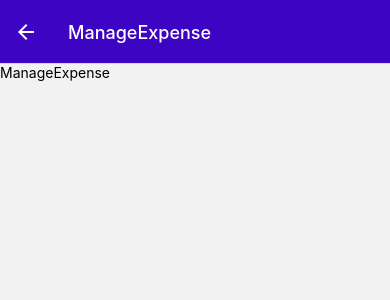
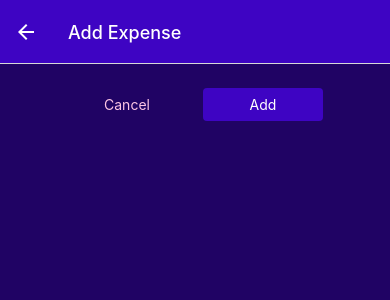
Before and after one commit to unalustuk/expense-tracker, a React Native app: screen /ManageExpense in a window 390 px wide. Shown: the top 300 px of the page. Built offline with nearby package versions, Linux system fonts and the light colour scheme.

Commit message:
ManageExpenseScreen model add cancel delete buttons and button component

```diff
--- a/App.js
+++ b/App.js
@@ -92,7 +92,7 @@
                     <Stack.Screen
                         name="ManageExpense"
                         component={ManageExpense}
-                        options={{ presentation: "modal" }}
+                        // options={{ presentation: "modal" }}
                     />
                 </Stack.Navigator>
             </NavigationContainer>
--- a/components/ExpensesOutput/ExpensesList.js
+++ b/components/ExpensesOutput/ExpensesList.js
@@ -8,7 +8,12 @@
 
     const date = Moment(item.date).format("Do MMM YYYY")
     return (
-        <ListItem amount={item.amount} descr={item.description} date={date} />
+        <ListItem
+            id={item.id}
+            amount={item.amount}
+            descr={item.description}
+            date={date}
+        />
     )
 }
 
--- a/components/ExpensesOutput/ExpensesOutput.js
+++ b/components/ExpensesOutput/ExpensesOutput.js
@@ -71,6 +71,6 @@
     container: {
         flex: 1,
         padding: 24,
-        backgroundColor: GlobalStyles.colors.primary700,
+        backgroundColor: GlobalStyles.colors.primary800,
     },
 })
--- a/components/ExpensesOutput/ListItem.js
+++ b/components/ExpensesOutput/ListItem.js
@@ -2,10 +2,12 @@
 import { useNavigation } from "@react-navigation/native"
 import { GlobalStyles } from "../../constants/styles"
 
-export default function ListItem({ amount, descr, date }) {
+export default function ListItem({id, amount, descr, date }) {
     const navigation = useNavigation()
     function expensePressHandler() {
-        navigation.navigate("ManageExpense")
+        navigation.navigate("ManageExpense",{
+            expenseId: id
+        })
     }
     return (
         <Pressable
--- /dev/null
+++ b/components/UI/Button.js
@@ -0,0 +1,53 @@
+import { View, Text, Pressable, StyleSheet } from "react-native"
+import React from "react"
+import { GlobalStyles } from "../../constants/styles"
+
+export default function Button({ children, onPress, style, mode }) {
+    return (
+        <View style={style}>
+            <Pressable
+                onPress={onPress}
+                style={({ pressed }) => pressed && styles.pressed}
+            >
+                <View
+                    style={[
+                        styles.buttonContainer,
+                        mode === "flat" && styles.flat,
+                    ]}
+                >
+                    <Text
+                        style={[
+                            styles.buttonText,
+                            mode === "flat" && styles.flatText,
+                        ]}
+                    >
+                        {children}
+                    </Text>
+                </View>
+            </Pressable>
+        </View>
+    )
+}
+
+const styles = StyleSheet.create({
+    pressed: {
+        opacity: 0.7,
+        backgroundColor: GlobalStyles.colors.primary100,
+        borderRadius: 4,
+    },
+    buttonContainer: {
+        borderRadius: 4,
+        padding: 8,
+        backgroundColor: GlobalStyles.colors.primary500,
+    },
+    flat: {
+        backgroundColor: "transparent",
+    },
+    buttonText: {
+        textAlign: "center",
+        color: "white",
+    },
+    flatText: {
+        color: GlobalStyles.colors.error50,
+    },
+})
--- a/components/UI/IconButton.js
+++ b/components/UI/IconButton.js
@@ -17,8 +17,6 @@
 
 const styles = StyleSheet.create({
     buttonContainer: {
-        justifyContent: "center",
-        alignItems: "center",
         borderRadius: 24,
         padding: 6,
         marginHorizontal: 8,
--- a/screens/ManageExpense.js
+++ b/screens/ManageExpense.js
@@ -1,12 +1,83 @@
 import { View, Text, StyleSheet } from "react-native"
-import React from "react"
+import { useLayoutEffect } from "react"
+import { GlobalStyles } from "../constants/styles"
 
-export default function ManageExpense() {
+import IconButton from "../components/UI/IconButton"
+import Button from "../components/UI/Button"
+
+export default function ManageExpense({ route, navigation }) {
+    const editedExpenseId = route.params?.expenseId
+    const isEditing = !!editedExpenseId
+
+    useLayoutEffect(() => {
+        navigation.setOptions(
+            {
+                title: isEditing ? "Edit Expense" : "Add Expense",
+            },
+            [navigation, isEditing]
+        )
+    })
+
+    function deleteExpenseHandler() {
+        navigation.goBack()
+    }
+
+    function cancelHandler() {
+        navigation.goBack()
+    }
+
+    function confirmHandler() {
+        navigation.goBack()
+    }
     return (
-        <View>
-            <Text>ManageExpense</Text>
+        <View style={styles.container}>
+            <View style={styles.buttonsContainer}>
+                <Button
+                    mode="flat"
+                    onPress={cancelHandler}
+                    style={styles.buttonStyle}
+                >
+                    Cancel
+                </Button>
+                <Button onPress={confirmHandler} style={styles.buttonStyle}>
+                    {isEditing ? "Update" : "Add"}
+                </Button>
+            </View>
+            {isEditing && (
+                <View style={styles.iconContainer}>
+                    <IconButton
+                        name={"trash"}
+                        color={GlobalStyles.colors.error500}
+                        size={36}
+                        onPress={deleteExpenseHandler}
+                    />
+                </View>
+            )}
         </View>
     )
 }
 
-const styles = StyleSheet.create({})
+const styles = StyleSheet.create({
+    container: {
+        flex: 1,
+        padding: 24,
+        backgroundColor: GlobalStyles.colors.primary800,
+    },
+
+    iconContainer: {
+        marginTop: 16,
+        paddingTop: 8,
+        borderTopWidth: 2,
+        borderTopColor: GlobalStyles.colors.primary200,
+        alignItems: "center",
+    },
+    buttonStyle: {
+        minWidth: 120,
+        marginHorizontal: 8,
+    },
+    buttonsContainer: {
+        flexDirection: "row",
+        justifyContent: "center",
+        alignItems: "center",
+    },
+})
```
